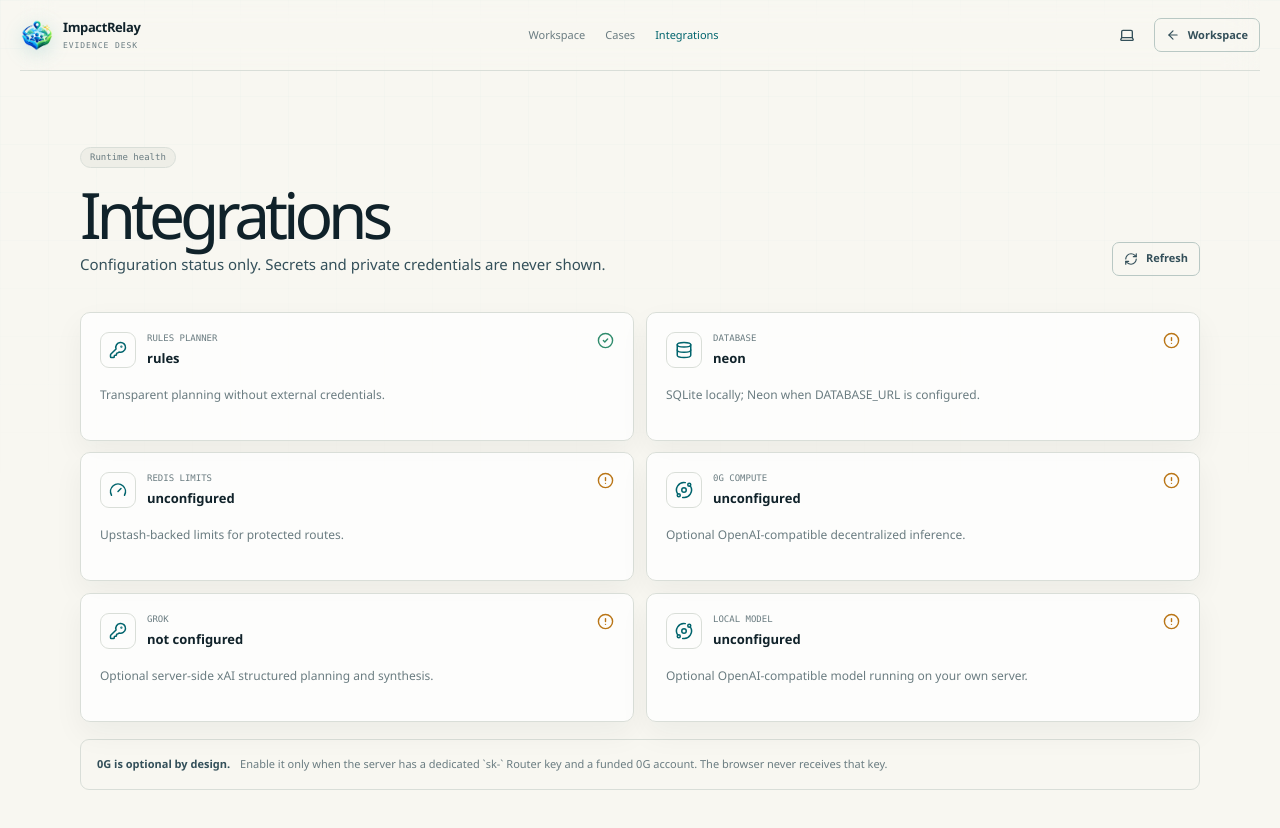
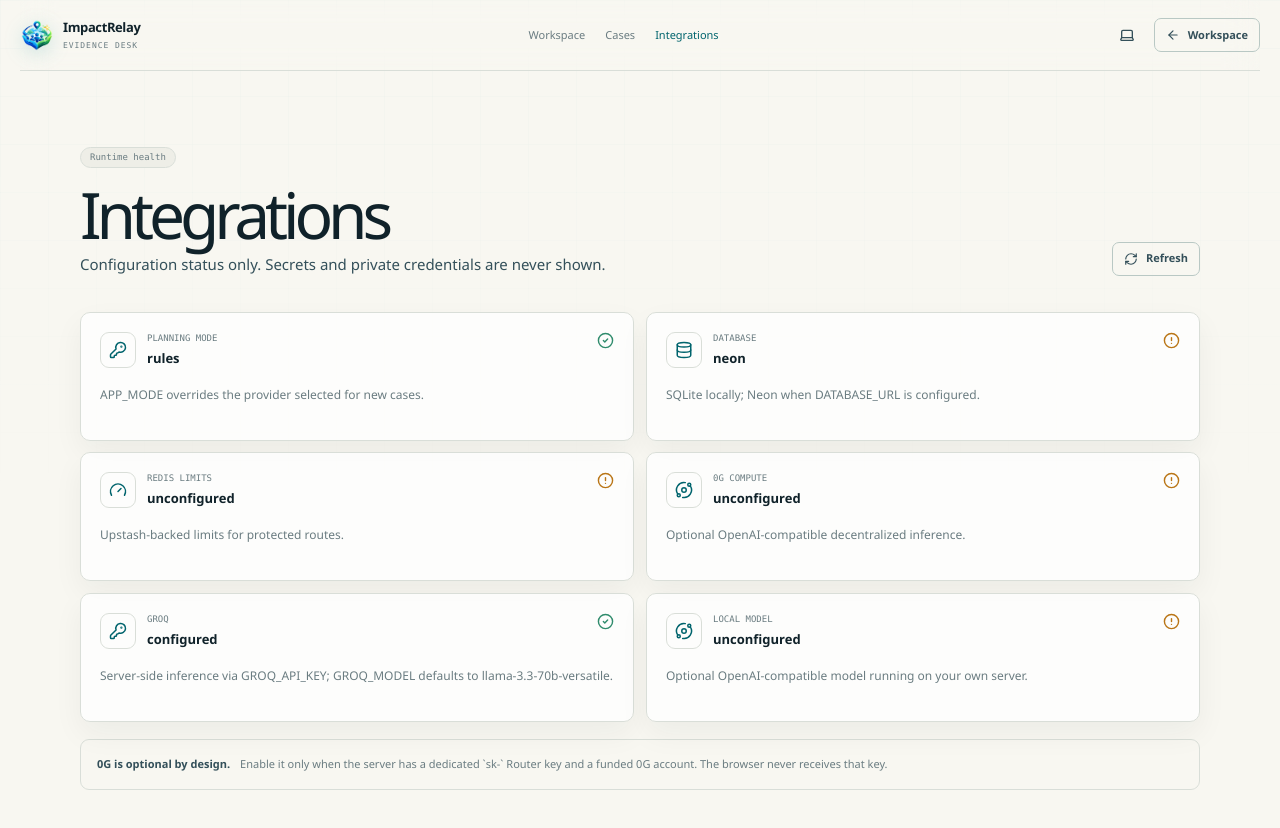
Before and after one commit to thisisouvik/ImpactRelay, a Next.js app: page /settings/integrations in a window 1280 px wide. Shown: the top 828 px of the page. Built offline with nearby package versions, Linux system fonts and the light colour scheme; no server answers.

Commit message:
feat(settings): update integrations page to reflect Groq, Neon, and 0G status

```diff
--- a/app/settings/integrations/page.tsx
+++ b/app/settings/integrations/page.tsx
@@ -26,11 +26,11 @@
   }, []);
 
   const items = [
-    { icon: KeyRound, title: "Rules planner", detail: "Transparent planning without external credentials.", value: health?.planner ?? "checking", tone: "field" as const },
+    { icon: KeyRound, title: "Planning mode", detail: "APP_MODE overrides the provider selected for new cases.", value: health?.planner ?? "checking", tone: "field" as const },
     { icon: Database, title: "Database", detail: "SQLite locally; Neon when DATABASE_URL is configured.", value: health?.persistence ?? "checking", tone: health?.persistence === "neon" ? "signal" as const : "muted" as const },
     { icon: Gauge, title: "Redis limits", detail: "Upstash-backed limits for protected routes.", value: health?.rateLimit ?? "checking", tone: health?.rateLimit === "configured" ? "field" as const : "amber" as const },
     { icon: Orbit, title: "0G Compute", detail: "Optional OpenAI-compatible decentralized inference.", value: health?.providers?.og ?? "not configured", tone: health?.providers?.og === "configured" ? "signal" as const : "muted" as const },
-    { icon: KeyRound, title: "Grok", detail: "Optional server-side xAI structured planning and synthesis.", value: health?.providers?.grok ?? "not configured", tone: health?.providers?.grok === "configured" ? "signal" as const : "muted" as const },
+    { icon: KeyRound, title: "Groq", detail: "Server-side inference via GROQ_API_KEY; GROQ_MODEL defaults to llama-3.3-70b-versatile.", value: health?.providers?.groq ?? "not configured", tone: health?.providers?.groq === "configured" ? "signal" as const : "muted" as const },
     { icon: Orbit, title: "Local model", detail: "Optional OpenAI-compatible model running on your own server.", value: health?.providers?.local ?? "not configured", tone: health?.providers?.local === "configured" ? "signal" as const : "muted" as const },
   ];
 
```
